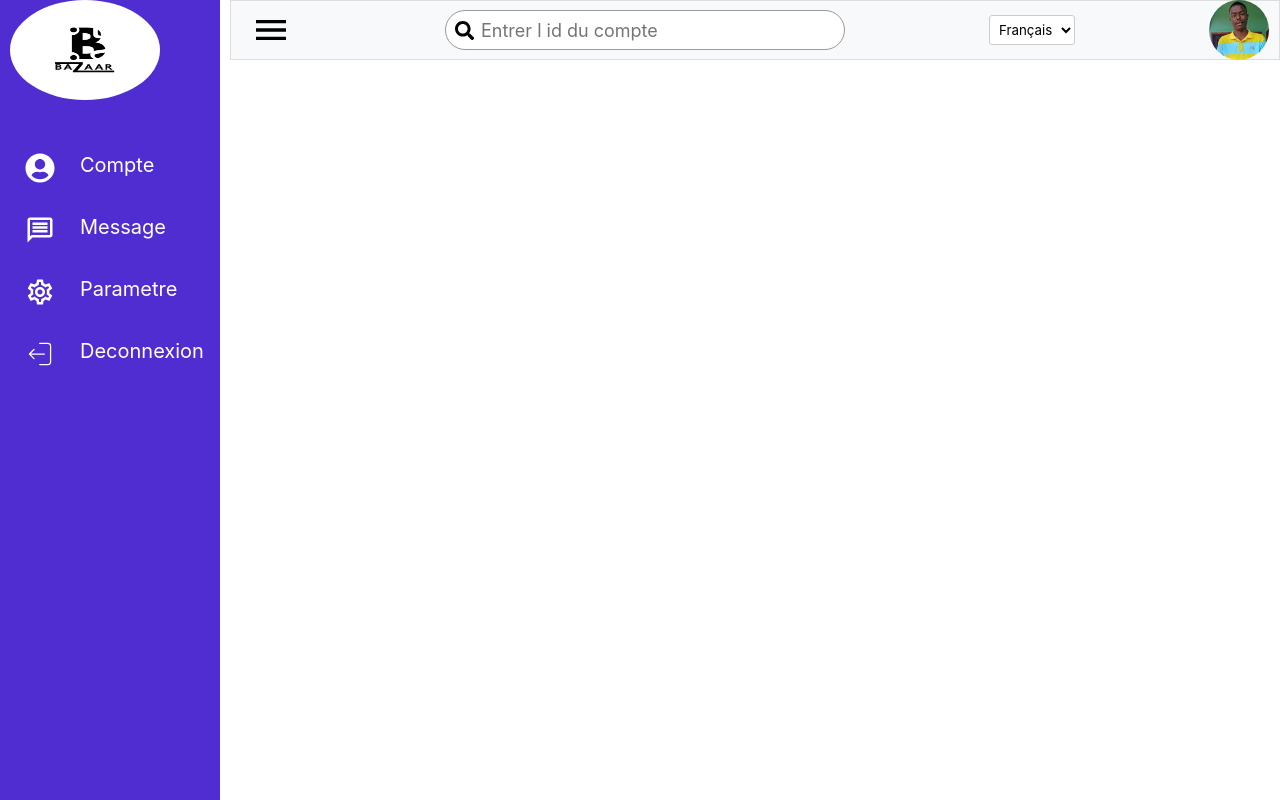
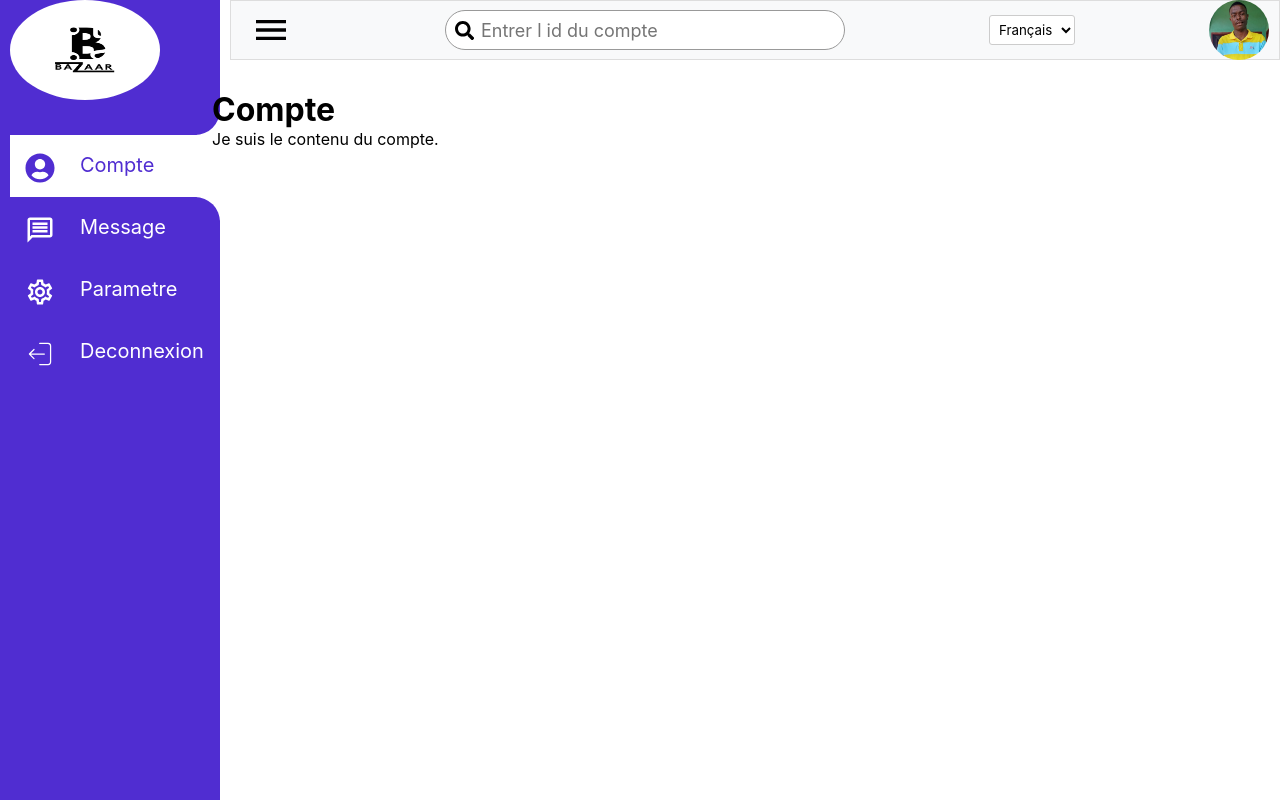
Before and after one commit to Marnol03/Bazaar, a React (Create React App) app in the folder frontend/: page / in a window 1280 px wide. Built offline with nearby package versions, Linux system fonts and the light colour scheme.

Commit message:
adding tabs pages

```diff
--- a/frontend/src/comp/profil.js
+++ b/frontend/src/comp/profil.js
@@ -14,61 +14,53 @@ import { LiaShoppingBagSolid } from "react-icons/lia";
 import  { FaStar } from 'react-icons/fa';
 import { MdOutlineMessage, MdOutlineSettings } from "react-icons/md";
 
-
 function App() {
-
   const navigationRef = useRef(null);
   const mainRef = useRef(null);
+
+  const [selectedTab, setSelectedTab] = useState("Compte");
 
   const handleToggleClick = () => {
     navigationRef.current.classList.toggle("active");
     mainRef.current.classList.toggle("active");
   };
 
-  const handleLinkClick = (e) => {
-    const list = navigationRef.current.querySelectorAll("li");
-    list.forEach(item => {
-      item.classList.remove("hovered");
-    });
-    e.currentTarget.classList.add("hovered");
+  const handleLinkClick = (tabName) => {
+    setSelectedTab(tabName);
   };
-
-
-
 
   return (
     <>
-      <div className='container'  >
-        <div ref={navigationRef}  className='navigation'   >
+      <div className="container">
+        <div ref={navigationRef} className="navigation">
           <ul>
-              <li onClick={handleLinkClick}   >
-                <a href='#' >
-                <img src={logo} className="logo"  alt="logo" />
-
+            <li className="logo-container">
+              <a href="#">
+                <img src={logo} className="logo" alt="logo" />
               </a>
             </li>
-              <li onClick={handleLinkClick} >
-                <a href='#' >
-                    <div className='icon'   > <FaUserCircle/> </div>
-                    <span className='titre' > Compte </span>
+            <li className={selectedTab === "Compte" ? "hovered" : ""} onClick={() => handleLinkClick("Compte")}>
+              <a href="#">
+                <div className="icon"> <FaUserCircle /> </div>
+                <span className="titre">Compte</span>
               </a>
             </li>
-              <li onClick={handleLinkClick} >
-                <a href='#' >
-                    <span className='icon' > <MdOutlineMessage/> </span>
-                    <span className='titre' > Message </span>
+            <li className={selectedTab === "Message" ? "hovered" : ""} onClick={() => handleLinkClick("Message")}>
+              <a href="#">
+                <div className="icon"> <MdOutlineMessage /> </div>
+                <span className="titre">Message</span>
               </a>
             </li>
-              <li onClick={handleLinkClick} >
-                <a href='#' >
-                    <span className='icon' > <MdOutlineSettings/> </span>
-                    <span className='titre' > Parametre </span>
+            <li className={selectedTab === "Parametre" ? "hovered" : ""} onClick={() => handleLinkClick("Parametre")}>
+              <a href="#">
+                <div className="icon"> <MdOutlineSettings /> </div>
+                <span className="titre">Parametre</span>
               </a>
             </li>
-              <li onClick={handleLinkClick} >
-                <a href='#' >
-                    <span className='icon' > <CiLogout/> </span>
-                    <span className='titre' > Deconnexion </span>
+            <li className={selectedTab === "Deconnexion" ? "hovered" : ""} onClick={() => handleLinkClick("Deconnexion")}>
+              <a href="#">
+                <div className="icon"> <CiLogout /> </div>
+                <span className="titre">Deconnexion</span>
               </a>
             </li>
           </ul>
@@ -105,11 +97,53 @@ function App() {
 
           </div>
       </div>
+
+      {/* Contenu affiché dynamiquement */}
+      <div className="content" id="content">
+        {selectedTab === "Compte" && <Compte />}
+        {selectedTab === "Message" && <Message />}
+        {selectedTab === "Parametre" && <Parametre />}
+        {selectedTab === "Deconnexion" && <Deconnexion />}
+      </div>
     </>
   );
-
 }
 
 
+function Message() {
+  return (
+    <div className="message">
+      <h1>Message</h1>
+      <p>Je suis le contenu du message.</p>
+    </div>
+  );
+}
+
+function Compte() {
+  return (
+    <div className="compte">
+      <h1>Compte</h1>
+      <p>Je suis le contenu du compte.</p>
+    </div>
+  );
+}
+
+function Parametre() {
+  return (
+    <div className="parametre">
+      <h1>Parametre</h1>
+      <p>Je suis le contenu du paramètre.</p>
+    </div>
+  );
+}
+
+function Deconnexion() {
+  return (
+    <div className="deconnexion">
+      <h1>Déconnexion</h1>
+      <p>Vous êtes maintenant déconnecté.</p>
+    </div>
+  );
+}
 
 export default App;
--- a/frontend/src/css/profil.css
+++ b/frontend/src/css/profil.css
@@ -193,6 +193,7 @@ body {
   align-items: center;
   font-size: 2.5rem;
   cursor: pointer;
+  z-index: 1000;
 }
 
 .search {
@@ -249,3 +250,12 @@ body {
   background-color: #fff;
   cursor: pointer;
 }
+
+/*==================== content ============*/
+.content {
+  position: relative;
+  width: 80%;
+  padding: 20px;
+  left:15%;
+  padding-top: 7%;
+}
```
Lines whose indentation alone changed are shown as unchanged.
